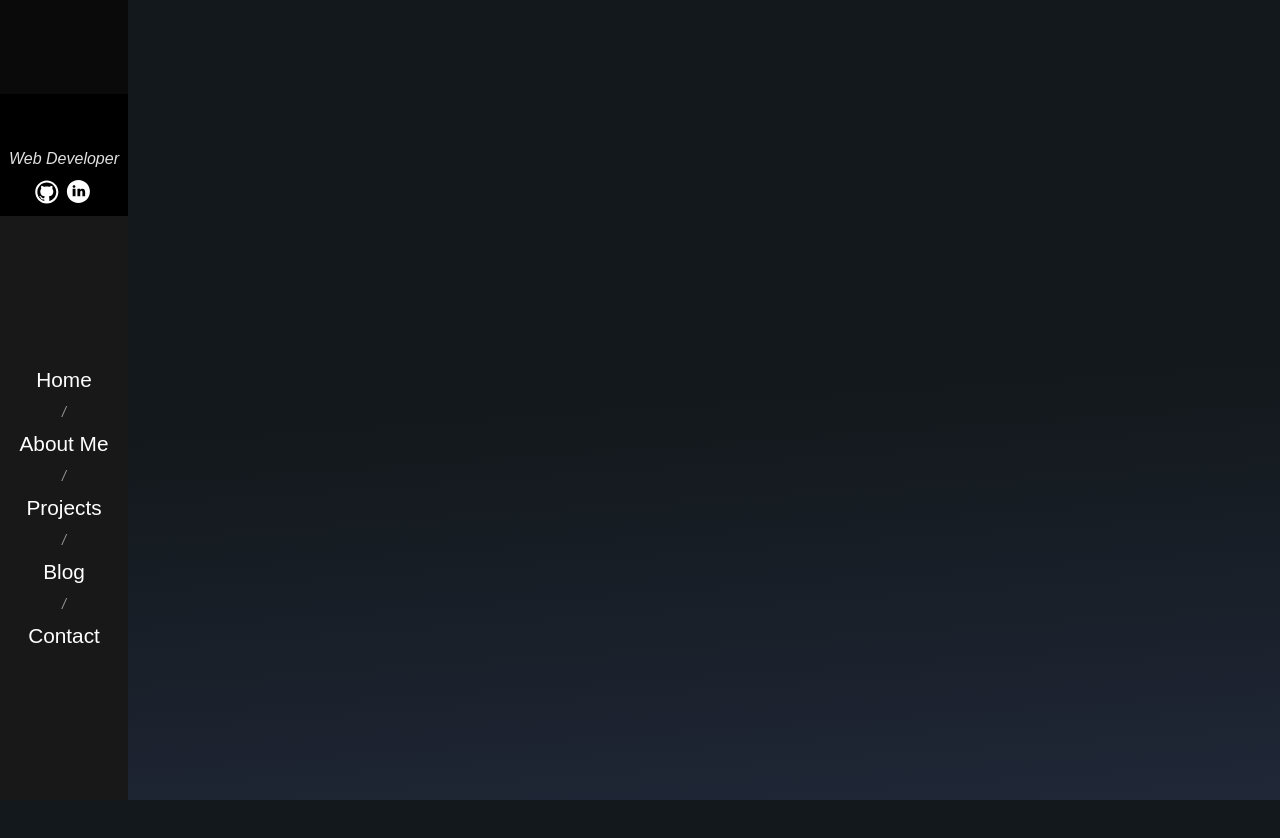
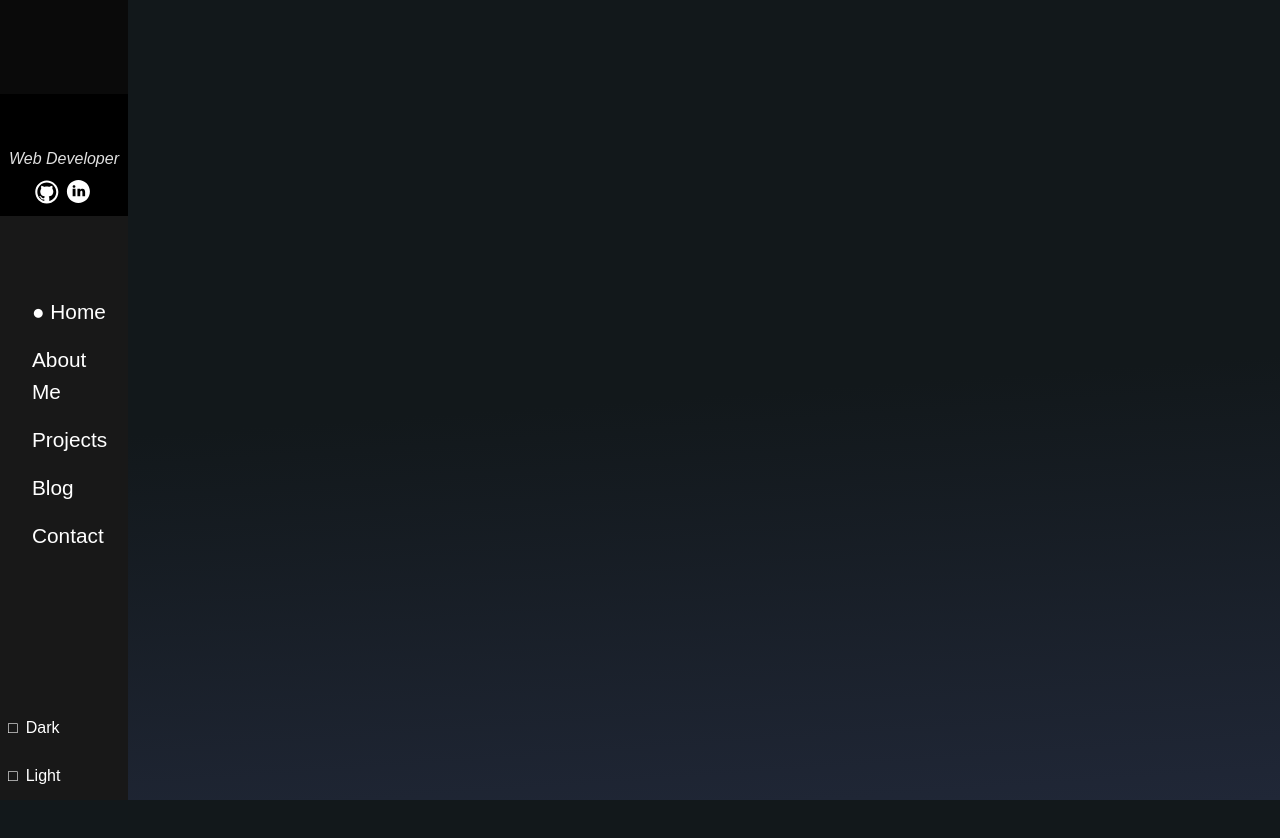
Before and after one commit to jakelequire/Portfolio, a Next.js app: page / in a window 1280 px wide. Shown: the top 838 px of the page. Built offline with nearby package versions, Linux system fonts and the light colour scheme.

Commit message:
Navbar Changes

```diff
--- a/components/navbar.jsx
+++ b/components/navbar.jsx
@@ -26,17 +26,10 @@ export default function NavBar() {
     if (scrollHeight > navHeight) {
       nav.classList.add("nav-scroll");
       nav.style.background = "rgb(24, 24, 24)"
-      nav.querySelectorAll('.nav-link').forEach(link => {
-        link.style.color = '#fff';
-      });
-
     // If scroll height is less than nav height, remove class to change nav style
     } else {
       nav.classList.remove("nav-scroll");
       nav.style.background = "rgb(24, 24, 24)"
-      nav.querySelectorAll('.nav-link').forEach(link => {
-        link.style.color = '#fff';
-      });
     }
   }
 
@@ -58,15 +51,17 @@ export default function NavBar() {
           </div>
           <div className="nav-group">
             <div className="nav-links-container">
-              <a className="nav-link nav-item " id="home" href="#l-home">Home</a>
-                <span className="nav-separator">/</span>
+              <a className="nav-link nav-item " id="home" href="#l-home">&#9679; Home</a>
               <a className="nav-link nav-item " id="about" href="/">About Me</a>
-                <span className="nav-separator">/</span>
               <a className="nav-link nav-item " id="projects" href="/">Projects</a>
-                <span className="nav-separator">/</span>
               <a className="nav-link nav-item " id="projects" href="/">Blog</a>
-                <span className="nav-separator">/</span>
               <a className="nav-link nav-item" id="contact" href="/">Contact</a>
+            </div>
+          </div>
+          <div className="theme-toggle-container">
+            <div className="theme-toggle">
+              <p className="theme-toggle-text">Dark</p>
+              <p className="theme-toggle-text">Light</p>
             </div>
           </div>
         </div>
--- a/styles/navbar.css
+++ b/styles/navbar.css
@@ -21,11 +21,11 @@
   display: flex;
   height: 100vh;
   width: 10%;
-  background-color: #fff;
+  background-color: rgb(24, 24, 24);
   justify-content: center;
   flex-wrap: wrap;
   flex-direction: row;
-  transition: all .2s ease-in;
+  overflow: hidden;
 }
 
 .nav-logo-container {
@@ -108,7 +108,7 @@
   text-decoration: none;
   padding-right: 0.5rem;
   padding-left: 0.5rem;
-  color: #000;
+  color: #fff;
   font-size: 1.3rem;
   font-weight: 300;
   -moz-transition: all 100ms ease-in;
@@ -123,6 +123,7 @@
   content: "";
   display: block;
   position: absolute;
+  z-index: -2;
   top: 0;
   left: 0;
   width: 0;
@@ -167,28 +168,22 @@
   background-color: transparent;
   line-height: 2rem;
   width: 100%;
-  height: auto;
-}
-
-.nav-separator {
-  display: flex;
-  justify-content: center;
-  color: rgb(145, 145, 145);
-  font-style: italic;
-  font-size: 0.9rem;
-  font-weight: lighter;
+  height: fit-content;
 }
 
 #home, #about, #projects, #contact {
   display: flex;
+  padding: 0.5rem;
+  padding-left: 2rem;
   align-items: center;
-  justify-content: center;
-  color: #000;
+  justify-content: flex-start;
+  color: #fff;
   font-weight: 300;
 }
   #home:hover, #about:hover, #projects:hover, #contact:hover {
     border: 1px solid hsl(159, 100%, 52%);
-    color: #000 !important;
+    color: #000;
+    font-weight: 400;
     -webkit-transform: translate3d(0,0,0);
     transform: translate3d(0,0,0)
   }
@@ -225,3 +220,32 @@
     opacity: 1;
   }
 }
+
+/* -- Theme Toggler -- */
+
+.theme-toggle-container {
+  display: flex;
+  flex-direction: column;
+  justify-content: flex-end;
+  align-items: center;
+  line-height: 3rem;
+  width: auto;
+}
+
+.theme-toggle {
+  display: flex;
+  flex-wrap: wrap;
+}
+
+.theme-toggle-text {
+  color: #fff;
+  font-size: 1rem;
+  font-weight: 300;
+  padding-right: 0.5rem;
+  padding-left: 0.5rem;
+}
+
+  .theme-toggle-text::before {
+    padding-right: 0.5rem;
+    content: "□";
+  }
```
